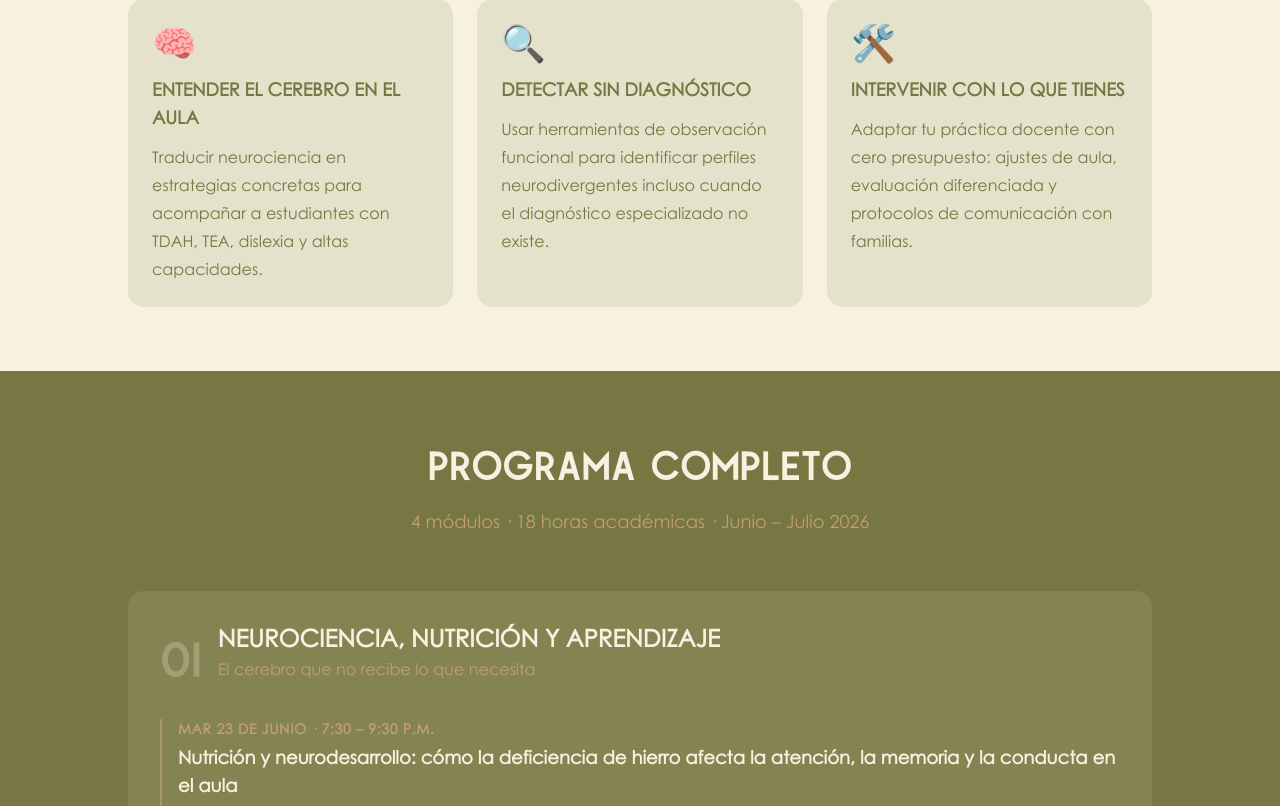
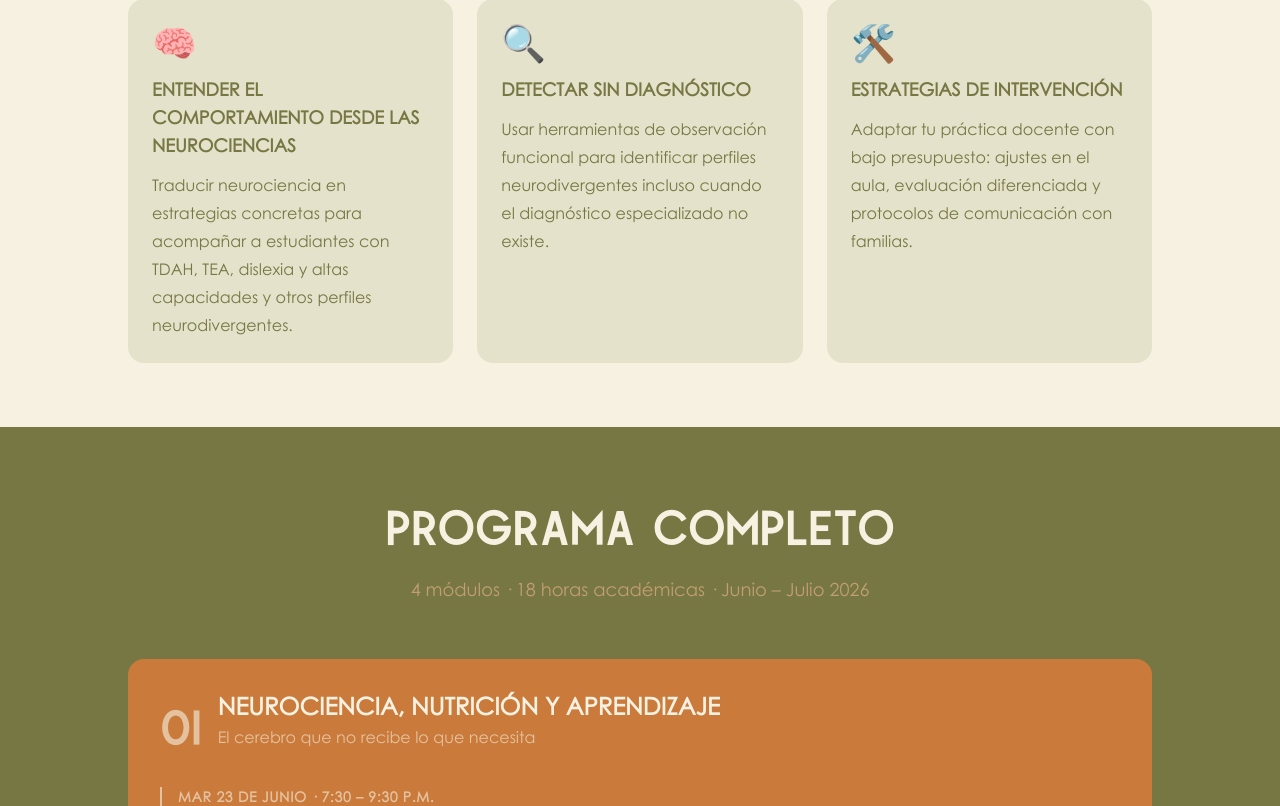
Before and after one commit to PabloEscalante2000/pagina-pseres-next, a Next.js app: page /landing/mas-alla-del-diagnostico in a window 1280 px wide. Shown: the part 981-1787 px from the top of the page. Built offline with nearby package versions, Linux system fonts and the light colour scheme.

Commit message:
cambio de color landing

```diff
--- a/app/landing/mas-alla-del-diagnostico/page.tsx
+++ b/app/landing/mas-alla-del-diagnostico/page.tsx
@@ -280,9 +280,9 @@ export default function LandingMasAllaDelDiagnostico() {
             {[
               {
                 icono: "🧠",
-                titulo: "Entender el cerebro en el aula",
+                titulo: "Entender el comportamiento desde las neurociencias",
                 texto:
-                  "Traducir neurociencia en estrategias concretas para acompañar a estudiantes con TDAH, TEA, dislexia y altas capacidades.",
+                  "Traducir neurociencia en estrategias concretas para acompañar a estudiantes con TDAH, TEA, dislexia y altas capacidades y otros perfiles neurodivergentes.",
               },
               {
                 icono: "🔍",
@@ -292,9 +292,9 @@ export default function LandingMasAllaDelDiagnostico() {
               },
               {
                 icono: "🛠",
-                titulo: "Intervenir con lo que tienes",
+                titulo: "Estrategias de intervención",
                 texto:
-                  "Adaptar tu práctica docente con cero presupuesto: ajustes de aula, evaluación diferenciada y protocolos de comunicación con familias.",
+                  "Adaptar tu práctica docente con bajo presupuesto: ajustes en el aula, evaluación diferenciada y protocolos de comunicación con familias.",
               },
             ].map((item, i) => (
               <div
@@ -316,7 +316,7 @@ export default function LandingMasAllaDelDiagnostico() {
 
       {/* ── MÓDULOS / TEMARIO ── */}
       <section className="bg-green-v1 py-16 sm:px-16 px-6">
-        <h2 className="text-white-v1 font-quirk text-4xl sm:text-6xl text-center mb-3">
+        <h2 className="text-white-v1 font-quirk text-5xl sm:text-7xl text-center mb-3">
           PROGRAMA COMPLETO
         </h2>
         <p className="text-brown-v2 font-century-gothic text-base sm:text-lg text-center mb-14">
@@ -325,24 +325,24 @@ export default function LandingMasAllaDelDiagnostico() {
 
         <div className="max-w-5xl mx-auto flex flex-col gap-10">
           {modulos.map((mod, i) => (
-            <div key={i} className="bg-white-v1/10 rounded-2xl p-6 sm:p-8">
+            <div key={i} className="bg-brown-v1 rounded-2xl p-6 sm:p-8">
               <div className="flex items-start gap-4 mb-6">
-                <span className="text-white-v1/25 font-quirk text-7xl leading-none flex-none">
+                <span className="text-white-v1/60 font-quirk text-7xl leading-none flex-none">
                   {mod.numero}
                 </span>
                 <div>
                   <h3 className="text-white-v1 font-century-gothic font-bold text-xl sm:text-2xl uppercase leading-tight">
                     {mod.titulo}
                   </h3>
-                  <p className="text-brown-v2 font-century-gothic text-sm sm:text-base mt-1">
+                  <p className="text-white-v1/60 font-century-gothic text-sm sm:text-base mt-1">
                     {mod.subtitulo}
                   </p>
                 </div>
               </div>
               <div className="flex flex-col gap-5">
                 {mod.clases.map((clase, j) => (
-                  <div key={j} className="border-l-2 border-brown-v2/60 pl-4">
-                    <p className="text-brown-v2 font-century-gothic text-xs sm:text-sm font-semibold uppercase tracking-wider mb-1">
+                  <div key={j} className="border-l-2 border-white-v1/60 pl-4">
+                    <p className="text-white-v1/60 font-century-gothic text-xs sm:text-sm font-semibold uppercase tracking-wider mb-1">
                       {clase.fecha}
                     </p>
                     <p className="text-white-v1 font-century-gothic font-semibold text-base sm:text-lg mb-1">
```
